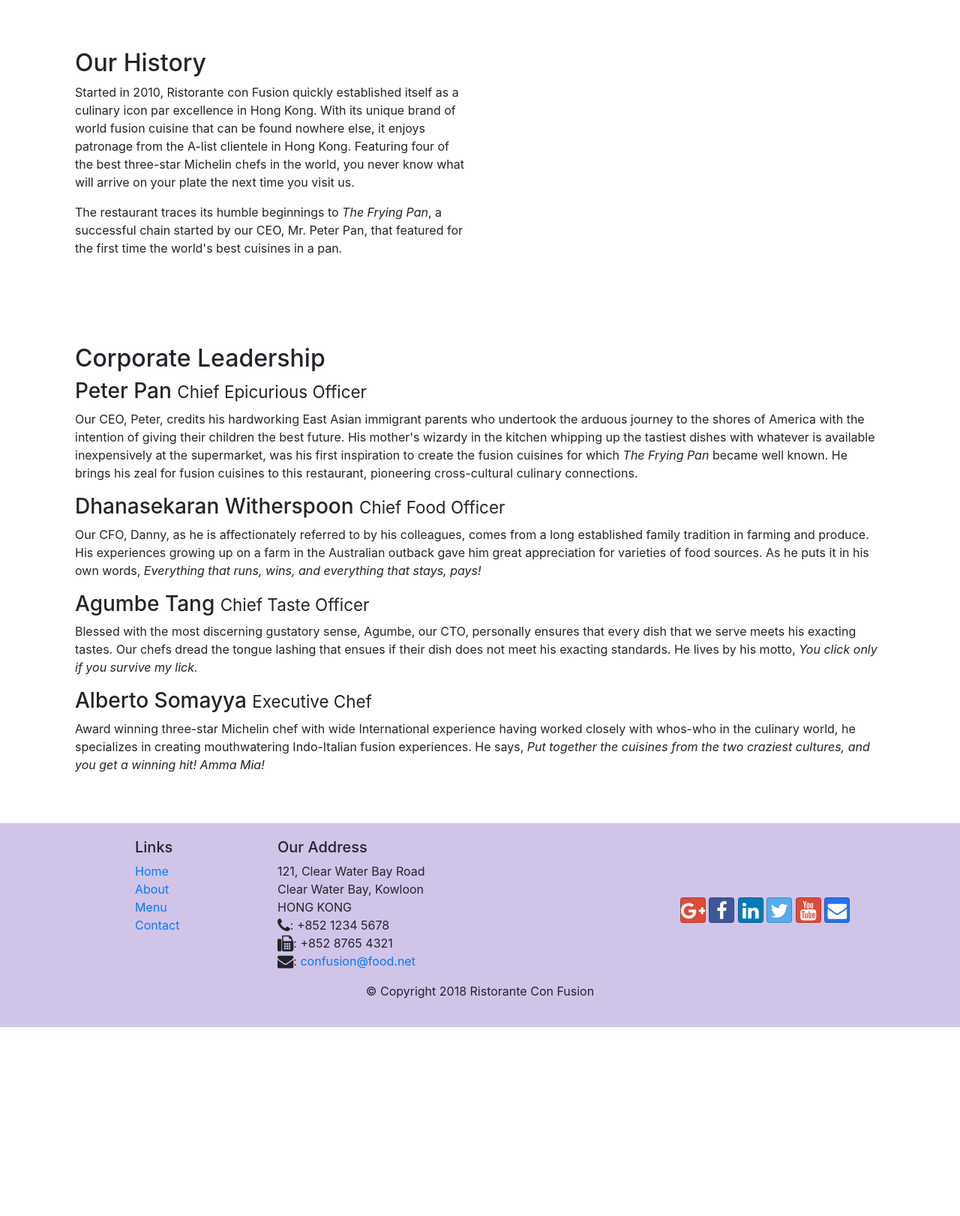
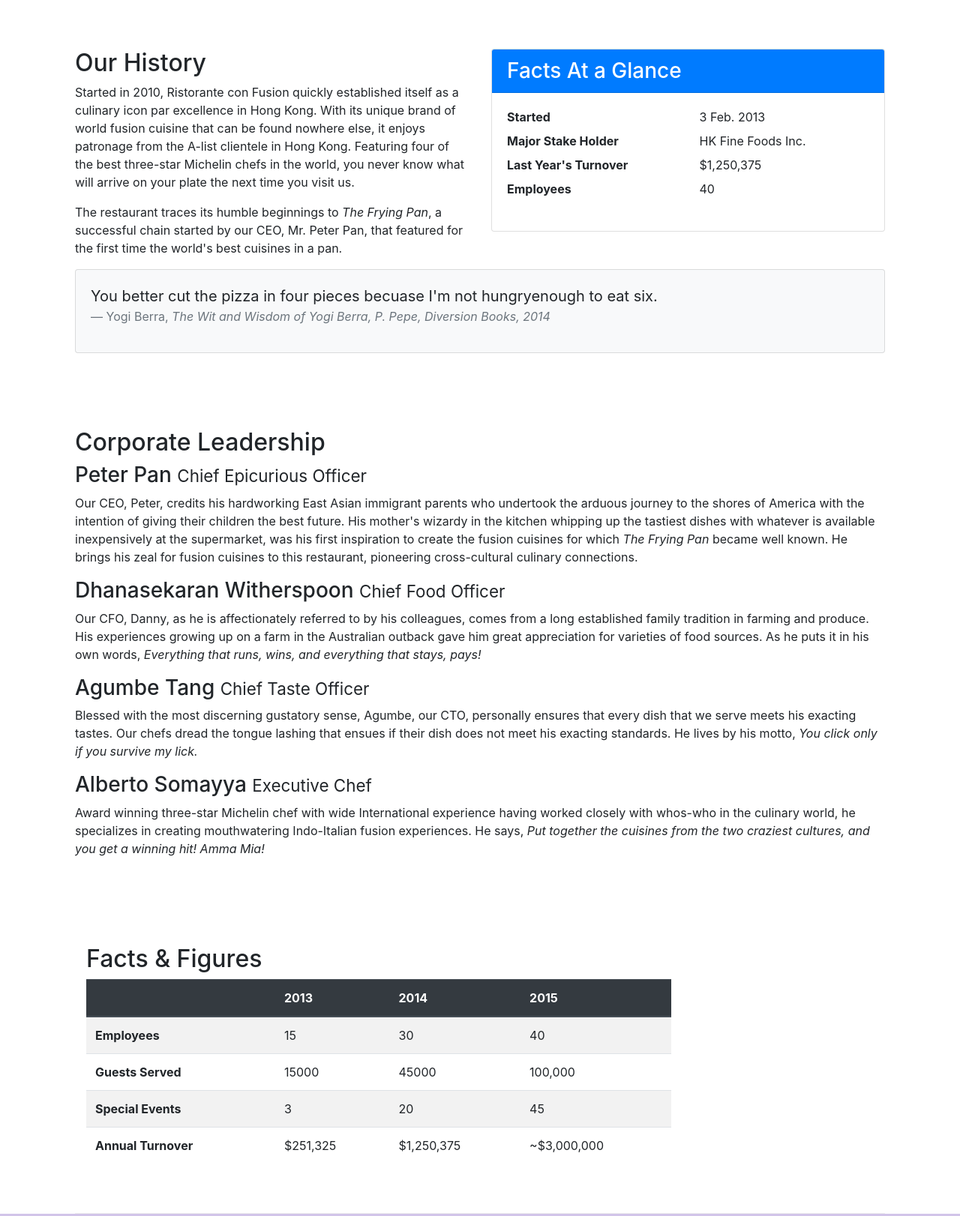
Before and after one commit to eternalAbyss/Web-Development, a website: page Coursera/Week2-exercise/aboutus.html in a window 1280 px wide. Shown: the part 500-2122 px from the top of the page at 75% size. Before the commit the page ends 1870 px from the top, so only its background shows below. Drawn offline with nearby package versions, Linux system fonts and the light colour scheme.

Commit message:
Images and media

```diff
--- a/Coursera/Week2-exercise/CSS/styles.css
+++ b/Coursera/Week2-exercise/CSS/styles.css
@@ -1,6 +1,7 @@
 body {
     padding: 50px 0px 0px 0px;
     z-index: 0;
+    overflow-x: hidden;
 }
 
 .row-header{
--- a/Coursera/Week2-exercise/aboutus.html
+++ b/Coursera/Week2-exercise/aboutus.html
@@ -2,18 +2,17 @@
 <html lang="en">
 
 <head>
+    <title>Ristorante Con Fusion: About Us</title>
+
     <meta charset="UTF-8">
     <meta name="viewport" content="width=device-width, initial-scale=1.0">
 
     <!-- bootstrap -->
     <link rel="stylesheet" href="./node_modules/bootstrap/dist/css/bootstrap.min.css">
 
-    <link rel="stylesheet" href="css/styles.css">
     <link rel="stylesheet" href="./node_modules/font-awesome/css/font-awesome.min.css">
     <link rel="stylesheet" href="./node_modules/bootstrap-social/bootstrap-social.css">
-
-    <title>Ristorante Con Fusion: About Us</title>
-
+    <link rel="stylesheet" href="./CSS/styles.css">
 </head>
 
 <body>
@@ -22,7 +21,7 @@
             <button class="navbar-toggler" type="button" data-toggle="collapse" data-target="#Navbar">
                 <span class="navbar-toggler-icon"></span>
             </button>
-            <a href="./index.html" class="navbar-brand mr-auto">Ristorante con Fusion</a>
+            <a href="./index.html" class="navbar-brand mr-auto"><img src="./img/logo.png" height="30" width="41" alt="logo"></a>
             <div class="collapse navbar-collapse" id="Navbar">
                 <ul class="navbar-nav mr-auto">
                     <li class="nav-item"><a class="nav-link" href="./index.html"><span class="fa fa-lg fa-home"></span> Home</a></li>
@@ -40,7 +39,8 @@
                     <h1>Ristorante con Fusion</h1>
                     <p>We take inspiration from the World's best cuisines, and create a unique fusion experience. Our lipsmacking creations will tickle your culinary senses!</p>
                 </div>
-                <div class="col-12 col-sm">
+                <div class="col-12 col-sm align-self-center">
+                    <img src="./img/logo.png" alt="logo" class="img-fluid">
                 </div>
             </div>
         </div>
@@ -65,11 +65,36 @@
                     <p>Started in 2010, Ristorante con Fusion quickly established itself as a culinary icon par excellence in Hong Kong. With its unique brand of world fusion cuisine that can be found nowhere else, it enjoys patronage from the A-list clientele in Hong Kong.  Featuring four of the best three-star Michelin chefs in the world, you never know what will arrive on your plate the next time you visit us.</p>
                     <p>The restaurant traces its humble beginnings to <em>The Frying Pan</em>, a successful chain started by our CEO, Mr. Peter Pan, that featured for the first time the world's best cuisines in a pan.</p>
                 </div>
-                <div class="col-auto">
-
+                <div class="col-sm">
+                    <div class="card">
+                        <h3 class="card-header bg-primary text-white">Facts At a Glance</h3>
+                        <div class="card-body">
+                            <dl class="row ">
+                                <dt class="col-6">Started</dt>
+                                <dd class="col-6">3 Feb. 2013</dd>
+                                <dt class="col-6">Major Stake Holder</dt>
+                                <dd class="col-6">HK Fine Foods Inc.</dd>
+                                <dt class="col-6">Last Year's Turnover</dt>
+                                <dd class="col-6">$1,250,375</dd>
+                                <dt class="col-6">Employees</dt>
+                                <dd class="col-6">40</dd>
+                            </dl>
+                        </div>
+                    </div>
+                </div>
+                <div class="col-12">
+                    <div class="card card-body bg-light">
+                        <blockquote class="blockquote">
+                            <p class="mb-0">You better cut the pizza in four pieces
+                                becuase I'm not hungryenough to eat six.
+                            </p>
+                            <footer class="blockquote-footer">Yogi Berra,
+                                <cite title="Source Title"> The Wit and Wisdom of Yogi Berra, P. Pepe, Diversion Books, 2014</cite>
+                            </footer>
+                        </blockquote>
+                    </div>
                 </div>
             </div>
-
             <div class="row corporate">
                 <div class="col-auto ">
                     <h2>Corporate Leadership</h2>
@@ -81,6 +106,53 @@
                     <p class="d-none d-sm-block">Blessed with the most discerning gustatory sense, Agumbe, our CTO, personally ensures that every dish that we serve meets his exacting tastes. Our chefs dread the tongue lashing that ensues if their dish does not meet his exacting standards. He lives by his motto, <em>You click only if you survive my lick.</em></p>
                     <h3>Alberto Somayya <small>Executive Chef</small></h3>
                     <p class="d-none d-sm-block">Award winning three-star Michelin chef with wide International experience having worked closely with whos-who in the culinary world, he specializes in creating mouthwatering Indo-Italian fusion experiences. He says, <em>Put together the cuisines from the two craziest cultures, and you get a winning hit! Amma Mia!</em></p>
+                </div>
+            </div>
+
+            <div class="row row-content">
+                <div class="col-12 col-sm-9">
+                    <h2>Facts &amp; Figures</h2>
+                    <div class="table-responsive">
+                        <table class="table table-striped">
+                            <thead class="thead-dark">
+                                <tr>
+                                    <th>&nbsp;</th>
+                                    <th>2013</th>
+                                    <th>2014</th>
+                                    <th>2015</th>
+                                </tr>
+                            </thead>
+                            <tbody>
+                                <tr>
+                                    <th>Employees</th>
+                                    <td>15</td>
+                                    <td>30</td>
+                                    <td>40</td>
+                                </tr>
+                                <tr>
+                                    <th>Guests Served</th>
+                                    <td>15000</td>
+                                    <td>45000</td>
+                                    <td>100,000</td>
+                                </tr>
+                                <tr>
+                                    <th>Special Events</th>
+                                    <td>3</td>
+                                    <td>20</td>
+                                    <td>45</td>
+                                </tr>
+                                <tr>
+                                    <th>Annual Turnover</th>
+                                    <td>$251,325</td>
+                                    <td>$1,250,375</td>
+                                    <td>~$3,000,000</td>
+                                </tr>
+                            </tbody>
+                        </table>
+                    </div>
+                </div>
+                <div class="col-12 col-sm-3">
+
                 </div>
             </div>
         </div>
```
Also changed, not shown: Coursera/Week2-exercise/contactus.html (+4 -3 lines), Coursera/Week2-exercise/index.html (+19 -7 lines), Coursera/Week2-exercise/img/alberto.png (added), Coursera/Week2-exercise/img/buffet.png (added), Coursera/Week2-exercise/img/logo.png (added), Coursera/Week2-exercise/img/uthappizza.png (added), 1 other file.
